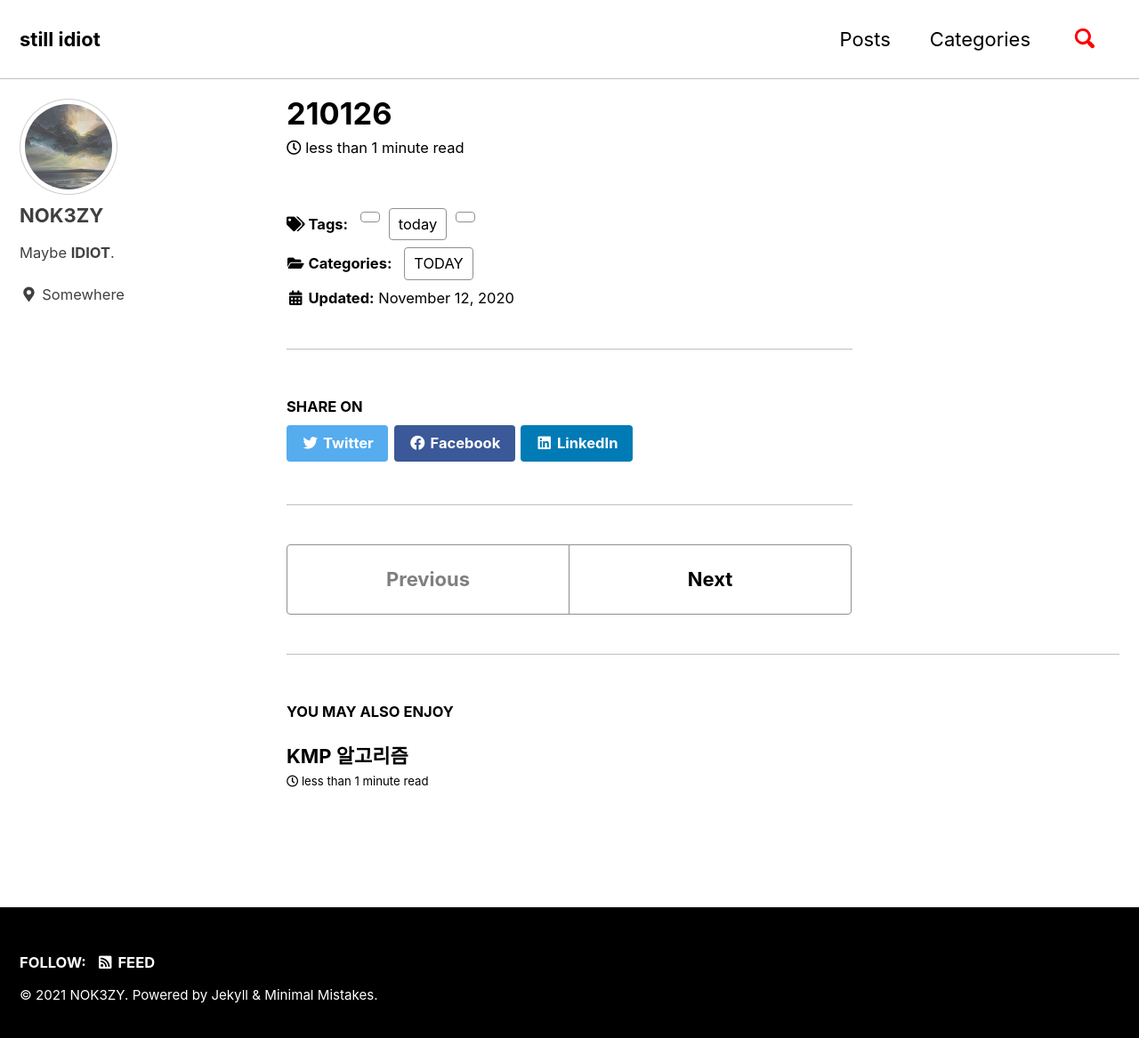
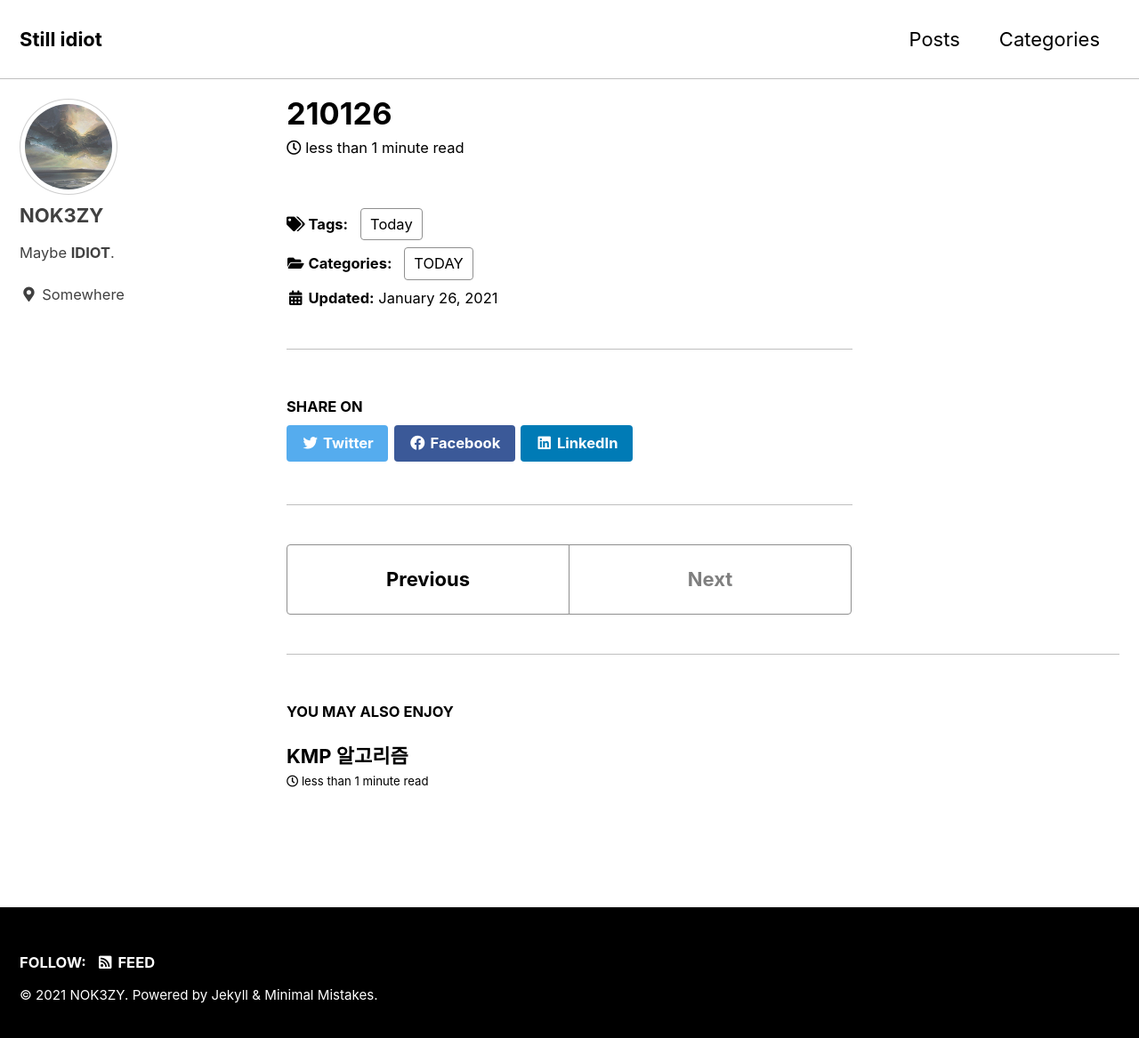
Before and after one commit to nok3zy/nok3zy.github.io, a Jekyll site: the page built from _posts/2021-01-26-200126.md, in a window 1280 px wide and 1175 px high. Shown: the top 1167 px of the window at 89% size. Built offline with Jekyll 4.4.1, drawn with Linux system fonts in a browser that asks for light colours; cached includes are drawn as plain includes; comment, search, counter and statistics services are not loaded; a style sheet for code colours, icons or effects is not loaded; some of the changed lines change nothing that is shown.

Commit message:
error fix

```diff
--- a/_config.yml
+++ b/_config.yml
@@ -16,7 +16,7 @@ minimal_mistakes_skin    : "contrast" # "air", "aqua", "contrast", "dark", "dirt
 
 # Site Settings
 locale                   : "en-US"
-title                    : "still idiot"
+title                    : "Still idiot"
 title_separator          : "-"
 subtitle                 : # site tagline that appears below site title in masthead
 name                     : "NOK3ZY"
@@ -51,7 +51,7 @@ reCaptcha:
   secret                 :
 atom_feed:
   path                   : # blank (default) uses feed.xml
-search                   : true # true, false (default)
+search                   : false # true, false (default)
 search_full_content      : # true, false (default)
 search_provider          : algolia # lunr (default), algolia, google
 algolia:
--- a/_posts/2020-11-12-200126.md
+++ b/_posts/2021-01-26-200126.md
@@ -1,9 +1,8 @@
 ---
 title: "210126"
 excerpt : ""
-
 categories:
   - TODAY
 tags :
-  - today,2021-01-26
+  - Today
 ---
```
Also changed, not shown: .travis.yml.
